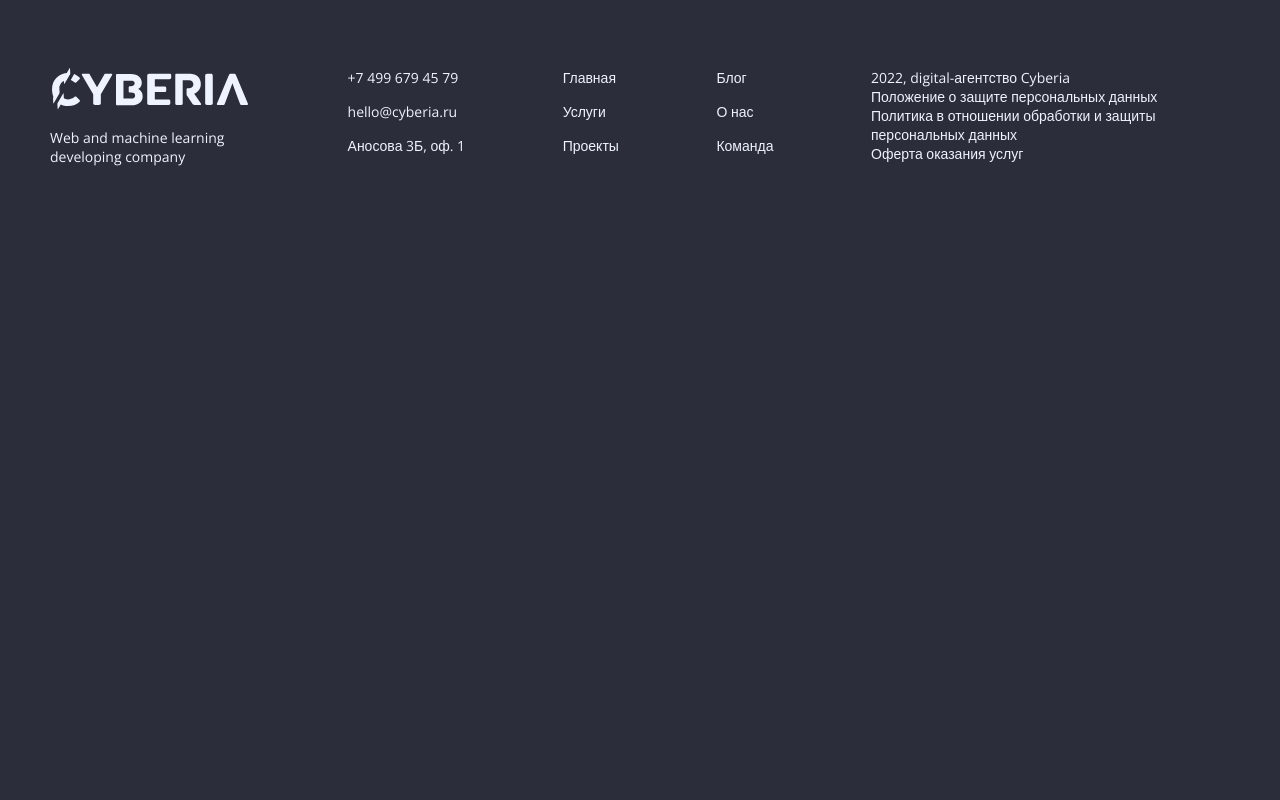
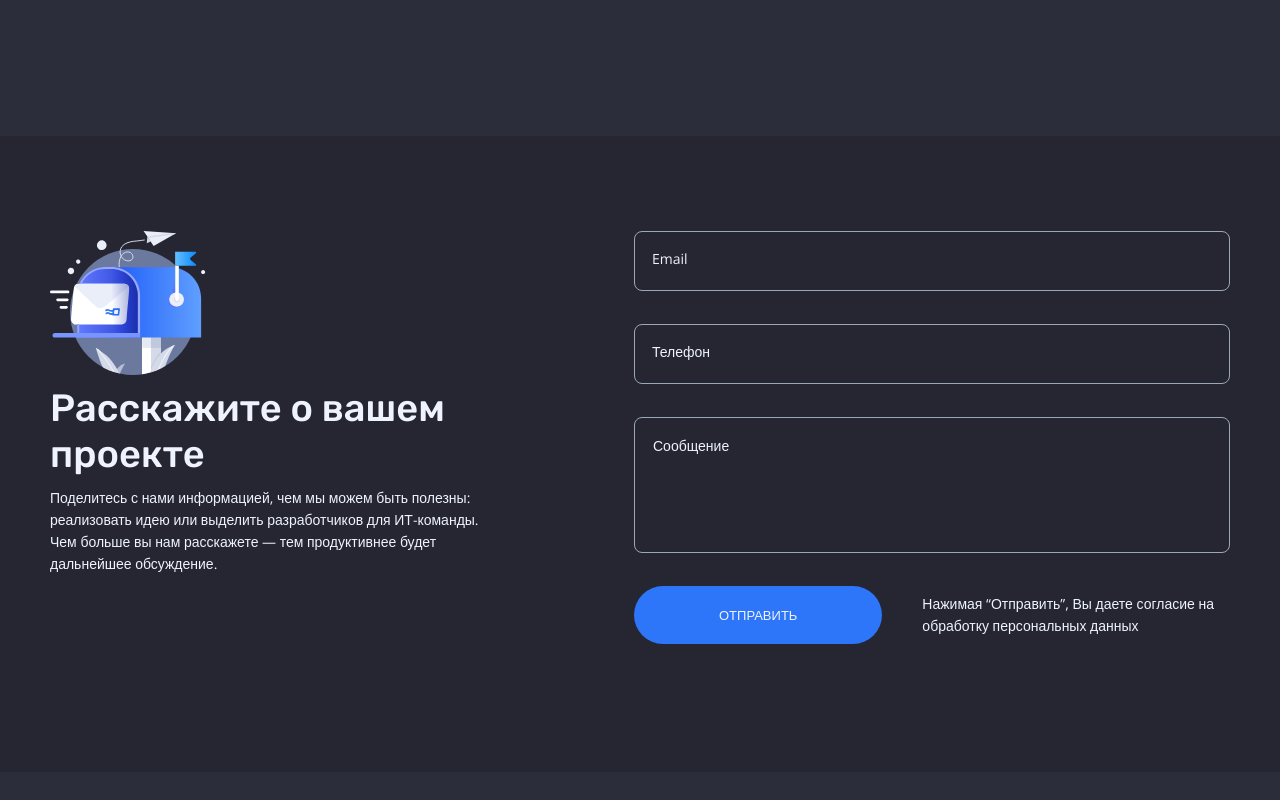
Before and after one commit to khann0/cyberia-test, a Vue app: page /projects in a window 1280 px wide. Shown: the part 1360-2160 px from the top of the page. Before the commit the page ends 1656 px from the top, so only its background shows below. Built offline with nearby package versions, Linux system fonts and the light colour scheme.

Commit message:
feedback-section component added

```diff
--- a/src/App.vue
+++ b/src/App.vue
@@ -14,5 +14,4 @@ export default {
 </script>
 
 <style lang="scss">
-@import '@/assets/styles/base';
 </style>
--- a/src/assets/styles/base.scss
+++ b/src/assets/styles/base.scss
@@ -30,6 +30,7 @@ body {
   font-family: $ff-rubik;
   font-size: 38px;
   font-weight: 500;
+  line-height: normal;
 }
 
 .logo {
@@ -42,3 +43,73 @@ body {
     }
   }
 }
+
+.label, .input, .textarea{
+  font-family: $ff-os;
+  font-size: 14px;
+  line-height: 22px;
+}
+.label {
+  position: absolute;
+  left: 8px;
+  top: 17px;
+  transition: top 0.3s ease-in-out;
+  padding: 0 10px;
+  pointer-events: none;
+}
+.input, .textarea {
+  width: 100%;
+  background-color: transparent;
+  color: $clr-main;
+  outline: none;
+}
+.input {
+  border: 1px solid #9aa8ba;
+  border-radius: 8px;
+  padding: 18px;
+}
+
+.textarea {
+  min-height: 92px;
+  resize: none;
+}
+
+.input:focus ~ .label,
+.textarea:focus ~ .label {
+  top: -10px;
+  background-color: $clr-bg-extra;
+}
+
+.btn {
+  padding: 20px 85px;
+  text-transform: uppercase;
+  border-radius: 35px;
+  cursor: pointer;
+  background-color: $clr-accent;
+  color: $clr-main;
+  font-family: $ff-os;
+  font-size: 13px;
+  font-weight: 300;
+  line-height: normal;
+  transition: background-color 0.3s ease-in-out;
+  &:hover {
+    background-color: #0359f3;
+  }
+}
+
+.custom-scroll::-webkit-scrollbar {
+  width: 5px;
+  border-radius: 9px;
+  margin-top: 10px;
+  margin-bottom: 50px;
+  right: 18px;
+}
+.custom-scroll::-webkit-scrollbar-thumb {
+  background-color: #9aa8ba;
+  border-radius: 9px;
+  border: none;
+}
+.custom-scroll::-webkit-scrollbar-track {
+  background-color: $clr-main;
+  border-radius: 50px;
+}
--- /dev/null
+++ b/src/components/FeedbackForm.vue
@@ -0,0 +1,67 @@
+<template>
+  <form class="feedback-form">
+    <div class="feedback-form__wrapper">
+      <base-input type="email" :idx="email" name="email" :labelText="`Email`" />
+    </div>
+    <div class="feedback-form__wrapper">
+      <base-input type="tel" :idx="phone" name="phone" :labelText="`Телефон`" />
+    </div>
+    <div class="feedback-form__wrapper feedback-form__wrapper_styled">
+      <base-textarea :idx="message" name="message" :labelText="`Сообщение`" />
+    </div>
+    <div class="feedback-form__submit">
+      <base-button class="feedback-form__btn">Отправить</base-button>
+      <p class="feedback-form__descr">
+        Нажимая “Отправить”, Вы даете согласие на обработку персональных данных
+      </p>
+    </div>
+    <span class="feedback-form__sent-status"></span>
+  </form>
+</template>
+
+<script>
+import BaseInput from '@/components/UI/BaseInput.vue';
+import BaseTextarea from '@/components/UI/BaseTextarea.vue';
+import BaseButton from '@/components/UI/BaseButton.vue';
+
+export default {
+  components: { BaseInput, BaseTextarea, BaseButton },
+};
+</script>
+
+<style lang="scss">
+@import '@/assets/styles/base';
+
+.feedback-form {
+  max-width: 596px;
+  width: 100%;
+  display: flex;
+  flex-direction: column;
+  gap: 33px;
+  &__wrapper {
+    position:relative;
+    &_styled {
+      width: 100%;
+      padding: 18px;
+      border: 1px solid #9aa8ba;
+      border-radius: 8px;
+    }
+  }
+  &__submit {
+    display: flex;
+    flex-direction: row;
+    align-items: center;
+    justify-content: space-between;
+    gap: 40px;
+  }
+}
+
+.feedback-form__submit {
+}
+.feedback-form__btn {
+}
+.feedback-form__descr {
+}
+.feedback-form__sent-status {
+}
+</style>
--- /dev/null
+++ b/src/components/FeedbackSection.vue
@@ -0,0 +1,57 @@
+<template>
+  <section class="feedback">
+    <div class="container feedback__container">
+      <div class="feedback__content">
+        <div class="feedback__deco-img">
+          <img src="../assets/images/feedback-decor.svg" alt="">
+        </div>
+        <h2 class="title feedback__title">Расскажите о вашем проекте</h2>
+        <p class="feedback__text">
+          Поделитесь с нами информацией, чем мы можем быть полезны: реализовать
+          идею или выделить разработчиков для ИТ-команды. Чем больше вы нам
+          расскажете — тем продуктивнее будет дальнейшее обсуждение.
+        </p>
+      </div>
+      <feedback-form class="feedback__form"></feedback-form>
+    </div>
+  </section>
+</template>
+
+<script>
+import FeedbackForm from './FeedbackForm.vue';
+export default {
+  components: {FeedbackForm}
+}
+</script>
+
+<style lang="scss">
+@import '@/assets/styles/base';
+.feedback {
+  background-color: $clr-bg-extra;
+  padding: 95px 0;
+  &__container {
+    display: flex;
+    flex-direction: row;
+    justify-content: space-between;
+    gap: 20px
+  }
+  &__content {
+    max-width: 455px;
+    display: flex;
+    flex-direction: column;
+    gap: 10px;
+  }
+  &__deco-img img {
+    object-fit: contain;
+  }
+}
+
+@media (max-width: 991px) {
+  .feedback {
+    padding: 58px 0 106px;
+  }
+}
+@media (max-width: 767px) {
+
+}
+</style>
--- a/src/components/ProjectsList.vue
+++ b/src/components/ProjectsList.vue
@@ -34,6 +34,7 @@ export default {
 
 <style lang="scss">
 .projects__list {
+  margin-bottom: 174px;
   display: grid;
   grid-template-columns: repeat(6, 1fr);
   gap: 40px;
--- /dev/null
+++ b/src/components/UI/BaseButton.vue
@@ -0,0 +1,15 @@
+<template>
+  <button class="btn">
+    <slot></slot>
+  </button>
+</template>
+
+<script>
+export default {
+
+}
+</script>
+
+<style lang="scss">
+
+</style>
--- /dev/null
+++ b/src/components/UI/BaseInput.vue
@@ -0,0 +1,14 @@
+<template>
+  <input class="input" :id="idx" autocomplete="on">
+  <label class="label" :for="idx">{{ labelText }}</label>
+</template>
+
+<script>
+export default {
+  props: ['idx', 'labelText'],
+}
+</script>
+
+<style lang="scss">
+
+</style>
--- /dev/null
+++ b/src/components/UI/BaseTextarea.vue
@@ -0,0 +1,14 @@
+<template>
+  <textarea :id="idx" class="textarea custom-scroll"></textarea>
+  <label class="label" for="idx">{{ labelText }}</label>
+</template>
+
+<script>
+export default {
+  props: ['idx', 'labelText'],
+}
+</script>
+
+<style>
+
+</style>
--- a/src/views/ProjectsView.vue
+++ b/src/views/ProjectsView.vue
@@ -1,14 +1,16 @@
 <template>
   <main class="main">
     <projects-section />
+    <feedback-section />
   </main>
 </template>
 
 <script>
 import ProjectsSection from '@/components/ProjectsSection.vue';
+import FeedbackSection from '@/components/FeedbackSection.vue';
 export default {
   name: 'ProjectsView',
-  components: {ProjectsSection}
+  components: {ProjectsSection, FeedbackSection}
 }
 </script>
 
```
